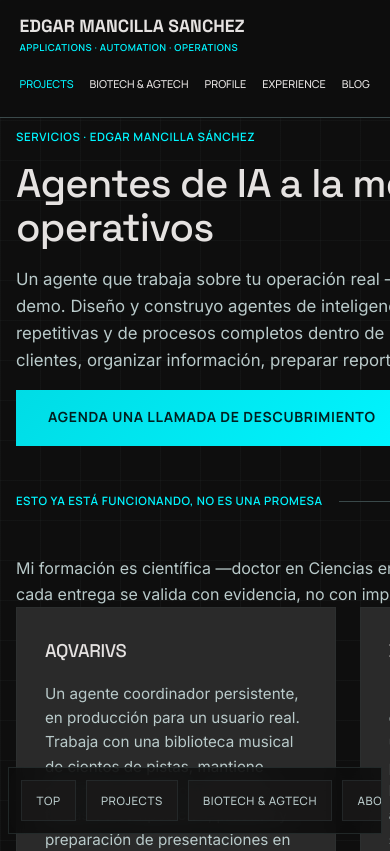
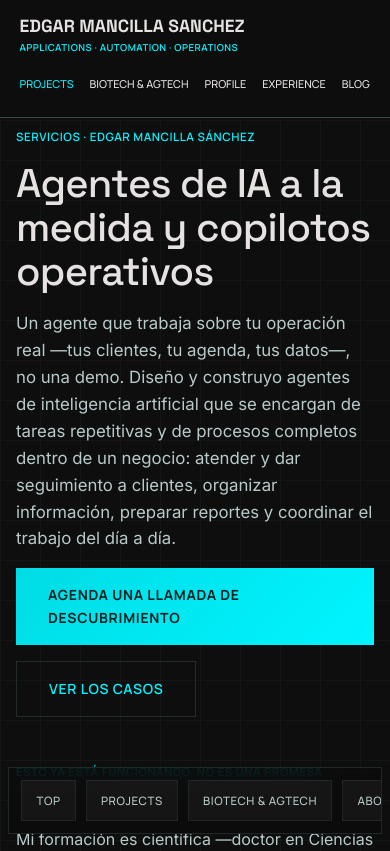
Before and after one commit to Delkoman88/personal-brand, a React (Vite) app: page /servicios in a window 390 px wide. Shown: the top 851 px of the page. Built offline with nearby package versions, Linux system fonts and the light colour scheme.

Commit message:
Fix /servicios mobile overflow: constrain services grid to viewport width

```diff
--- a/prerender.mjs
+++ b/prerender.mjs
@@ -535,7 +535,7 @@ function buildServicesPage() {
   });
 
   const body = `
-    <main lang="es" class="section-spacing bg-lowest grid-blueprint" style="min-height: 100vh; padding-top: 8rem;">
+    <main lang="es" class="services-page section-spacing bg-lowest grid-blueprint" style="min-height: 100vh; padding-top: 8rem;">
       <div class="container" style="display: grid; gap: 3rem;">
         <div style="display: grid; gap: 1rem; max-width: 760px;">
           <span class="label-text" style="color: var(--primary-container)">${escapeHtml(servicesCopy.eyebrow)}</span>
--- a/src/pages/ServicesPage.jsx
+++ b/src/pages/ServicesPage.jsx
@@ -94,7 +94,7 @@ export default function ServicesPage() {
         htmlLang="es"
       />
 
-      <main lang="es" className="section-spacing bg-lowest grid-blueprint" style={{ minHeight: '100vh', paddingTop: '8rem' }}>
+      <main lang="es" className="services-page section-spacing bg-lowest grid-blueprint" style={{ minHeight: '100vh', paddingTop: '8rem' }}>
         <div className="container" style={{ display: 'grid', gap: '3rem' }}>
           <div style={{ display: 'grid', gap: '1rem', maxWidth: '760px' }}>
             <span className="label-text" style={{ color: 'var(--primary-container)' }}>{servicesCopy.eyebrow}</span>
--- a/src/styles/design-system.css
+++ b/src/styles/design-system.css
@@ -1264,6 +1264,20 @@ a:focus-visible, button:focus-visible, [tabindex]:focus-visible {
 }
 
 /* Services page (/servicios) */
+/* Constrain the services grid container: without an explicit track, the
+   mobile capabilities carousel (columns minmax(260px, 82vw)) forces the
+   container's implicit track to its min-content width (~828px), so the
+   whole page overflows and gets clipped by overflow-x: hidden on
+   html/body. The explicit minmax(0, 1fr) track plus min-width: 0 on the
+   children keeps the page at viewport width and lets the carousel scroll
+   internally as designed. */
+.services-page .container {
+  grid-template-columns: minmax(0, 1fr);
+}
+.services-page .container > * {
+  min-width: 0;
+}
+
 .services-price {
   font-size: 1.15rem;
   font-weight: 700;
```
